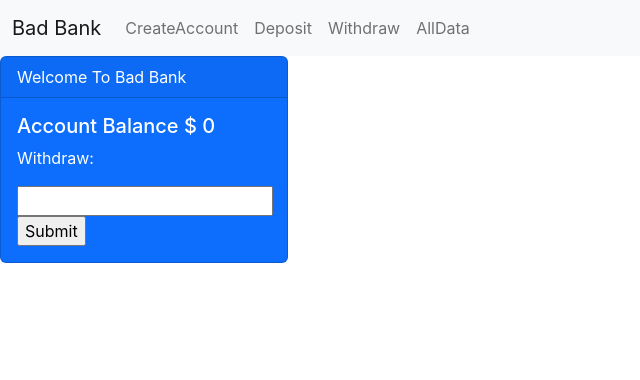
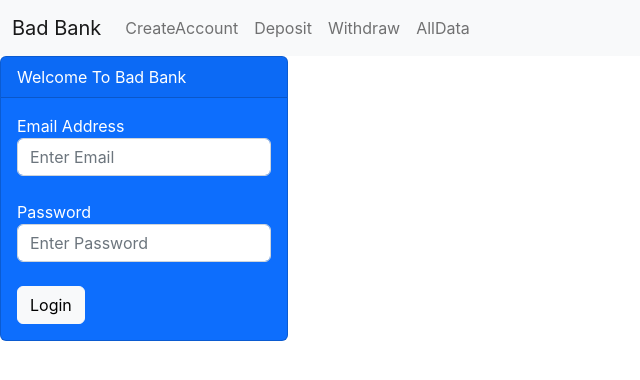
Before and after one commit to rebeccabuehler/bad-banking-app, a React (Create React App) app: page /Component/withdraw in a window 1280 px wide. Shown: the top 380 px of the page, without its empty margins (0-640 px from the left). Built offline with nearby package versions, Linux system fonts and the light colour scheme.

Commit message:
updating both to have an account to deposit and withdraw

```diff
--- a/src/Components/deposit.js
+++ b/src/Components/deposit.js
@@ -8,14 +8,11 @@ const Deposit = () => {
   const [password, setPassword] = React.useState("");
   const [show, setShow] = React.useState(true);
   const [status, setStatus] = React.useState("");
-  const [totalState, setTotalState] = React.useState(0);
-//   var accountBalance = ctx.users.map((user) => {
-//     if (user.email === email) return email; //figure out how to make it the one balance and not all three
-//   }); why isn't it returning a value?
+  const [totalState, setTotalState] = React.useState(ctx.users[2].balance);
   let transactionState = 0; // state of this transaction
   let accountStatus = `Account Balance $ ${totalState}`;
   //console.log("Rendering Account");
-
+  //see if you can find the index of an account based on login, then set the index in totalstate to that index and balance should update.
   function validate(field, label) {
     if (!field) {
       setStatus("Error " + label);
@@ -27,7 +24,6 @@ const Deposit = () => {
 
   function handleLogin() {
     console.log(email, password);
-    //console.log(accountBalance);
     if (!validate(email, "email")) return;
     if (!validate(password, "password")) return;
     setShow(false);
--- a/src/Components/withdraw.js
+++ b/src/Components/withdraw.js
@@ -1,42 +1,101 @@
 import React from "react";
 import Card from "./context";
-import {UserContext} from './context';
-
-const ATMWithdraw = ({ onChange }) => {
-    return (
-      <label className="label huge">
-        <input type="number" onChange={onChange}></input>
-        <input type="submit" value="Submit"></input>
-      </label>
-    );
-  };
+import { UserContext } from "./context";
 
 const Withdraw = () => {
   const ctx = React.useContext(UserContext);
-    const [totalState, setTotalState] = React.useState(0);
+  const [email, setEmail] = React.useState("");
+  const [password, setPassword] = React.useState("");
+  const [show, setShow] = React.useState(true);
+  const [status, setStatus] = React.useState("");
+  const [totalState, setTotalState] = React.useState(ctx.users[2].balance);
   let transactionState = 0; // state of this transaction
-    let status = `Account Balance $ ${totalState}`;
-    console.log("Render Account");
-    const handleChange = event => {
+  let accountStatus = `Account Balance $ ${totalState}`;
+  //console.log("Rendering Account");
+  //see if you can find the index of an account based on login, then set the index in totalstate to that index and balance should update.
+  function validate(field, label) {
+    if (!field) {
+      setStatus("Error " + label);
+      setTimeout(() => setStatus(""), 3000);
+      return false;
+    }
+    return true;
+  }
+
+  function handleLogin() {
+    console.log(email, password);
+    if (!validate(email, "email")) return;
+    if (!validate(password, "password")) return;
+    setShow(false);
+  }
+
+  const handleChange = (event) => {
     console.log(`handleChange ${event.target.value}`);
     transactionState = Number(event.target.value);
   };
-    const handleSubmit = event => {
+  const handleSubmit = (event) => {
     setTotalState(totalState - transactionState);
     event.preventDefault();
   };
   return (
+    <Card
+      bgcolor="primary"
+      header="Welcome To Bad Bank"
+      status={status}
+      body={
+        show ? (
+          <>
+            Email Address
+            <br />
+            <input
+              type="input"
+              className="form-control"
+              id="email"
+              placeholder="Enter Email"
+              value={email}
+              onChange={(e) => setEmail(e.currentTarget.value)}
+            />
+            <br />
+            Password
+            <br />
+            <input
+              type="password"
+              className="form-control"
+              id="password"
+              placeholder="Enter Password"
+              value={password}
+              onChange={(e) => setPassword(e.currentTarget.value)}
+            />
+            <br />
+            <button
+              type="submit"
+              className="btn btn-light"
+              onClick={handleLogin}
+            >
+              Login
+            </button>
+          </>
+        ) : (
+          <>
             <form onSubmit={handleSubmit}>
               <Card
                 bgcolor="primary"
                 txtcolor="white"
-      header="Welcome To Bad Bank"
-      title={<div id="total">{status}</div>}
-      text="Withdraw:"
-      body={<><ATMWithdraw onChange={handleChange}> Deposit</ATMWithdraw></>}
+                header={<div id="total">{accountStatus}</div>}
+                text="Deposit:"
+                body={
+                  <>
+                    {" "}
+                    <input type="number" onChange={handleChange}></input>
+                    <input type="submit" value="Submit"></input>
+                  </>
+                }
               />
             </form>
+          </>
+        )
+      }
+    />
   );
 };
-
 export default Withdraw;
```
Lines whose indentation alone changed are shown as unchanged.
